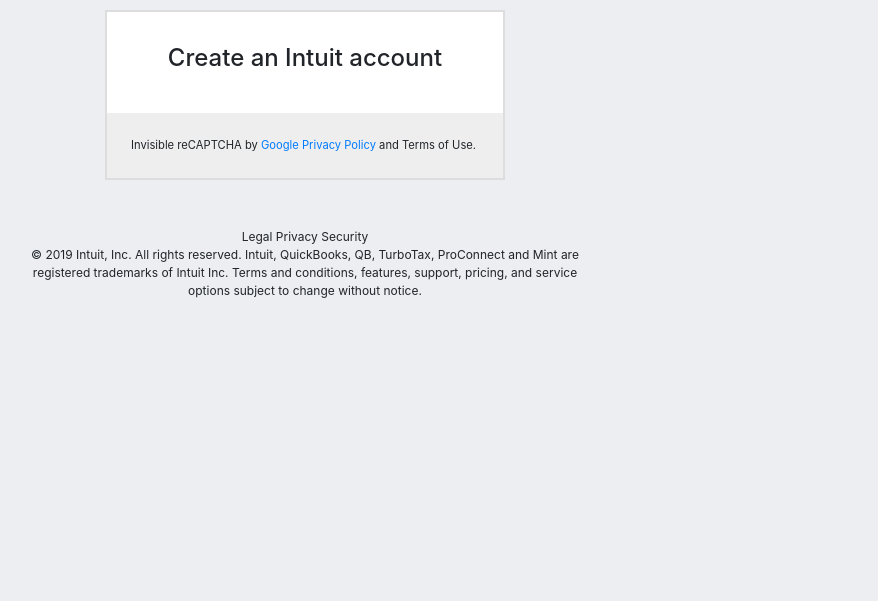
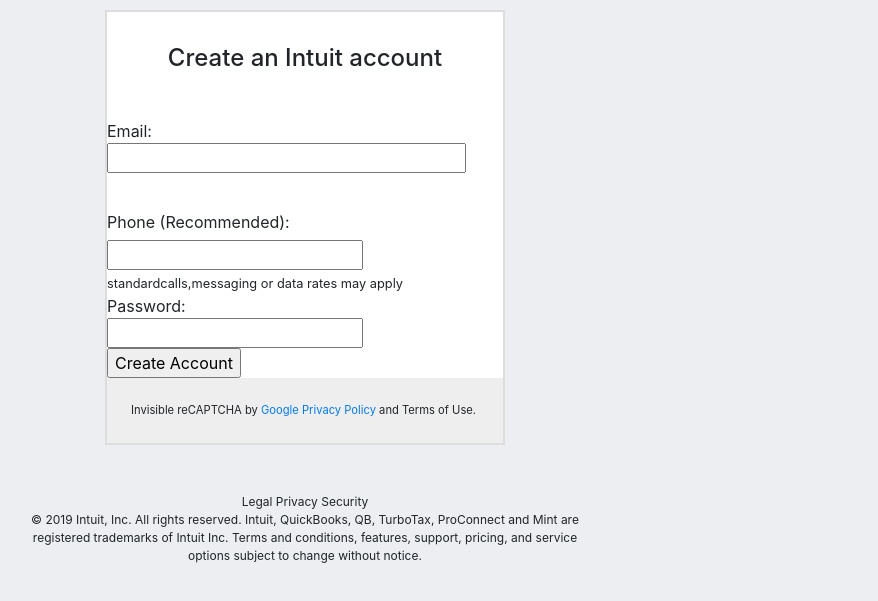
Before and after one commit to Ashah15/HTML-forms, a plain HTML site: page index.html in a window 1280 px wide. Shown: the part 177-778 px from the top of the page, without its empty margins (335-1213 px from the left). Drawn offline with nearby package versions, Linux system fonts and the light colour scheme.

Commit message:
modified index.html and css/style.css

```diff
--- a/css/styles.css
+++ b/css/styles.css
@@ -23,6 +23,27 @@ body{
 	width:100%;
 }
 
+.label {
+    display: block;
+    font: 1rem 'Fira Sans', sans-serif;
+}
+
+.input,label {
+    margin: .4rem 0;
+}
+
+.label {
+    display: block;
+    font: 1rem 'Fira Sans', sans-serif;
+}
+
+.input,
+.label {
+    margin: .4rem 0;
+}
+
+
+
 .formarea{
 	padding:2rem 1.5rem;
 }
--- a/index.html
+++ b/index.html
@@ -35,6 +35,31 @@
               <div class="formarea">
 				<h4 class="text-center">Create an Intuit account</h4>
 				</div>
+        <div>
+          <form action="myform.cgi">
+      <label>Email: <input type="email" name="email" size="30" maxlength="100"></label><br />
+      <br>
+</form>
+</div>
+
+<label for="phone">Phone (Recommended):</label>
+
+<input type="tel" id="phone" name="phone"
+       pattern="[0-9]{3}-[0-9]{3}-[0-9]{4}"
+       required>
+       <small>standardcalls,messaging or data rates may apply</small>
+
+<form>
+  Password:<br>
+  <input type="password" name="psw">
+</form>
+
+<div>
+  <form>
+           <input type="submit" value="Create Account" />
+</form>
+</div>
+
 
 				<div class="tocarea smallFont">
 					Invisible reCAPTCHA by <a href="#">Google Privacy Policy</a> and Terms of Use.
```
